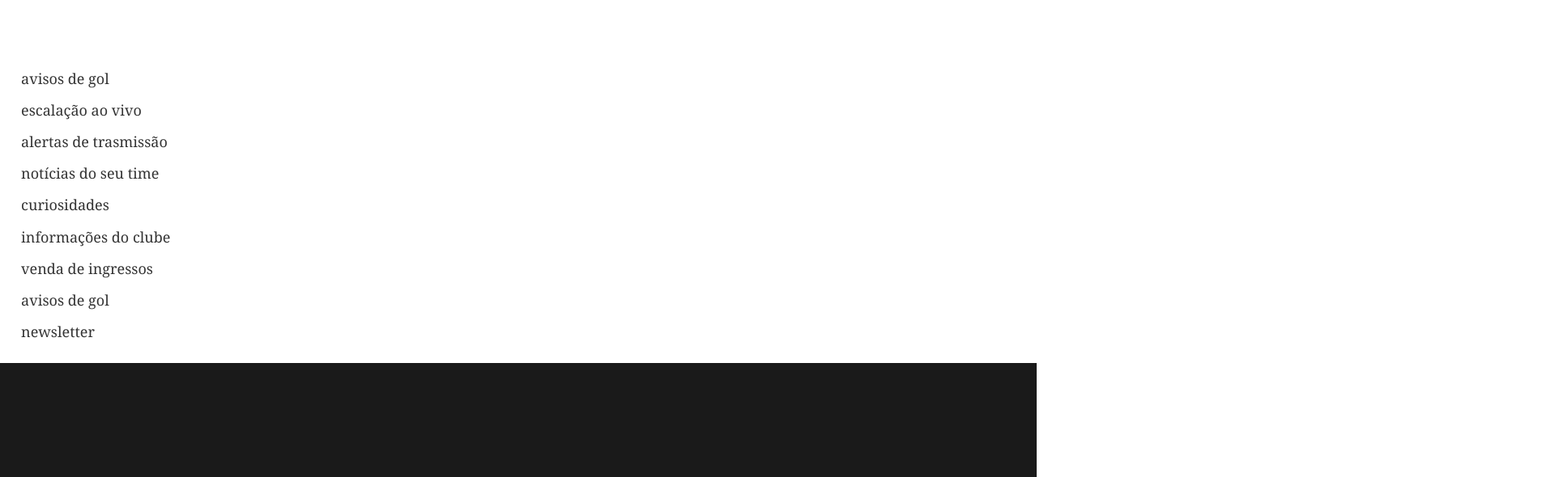
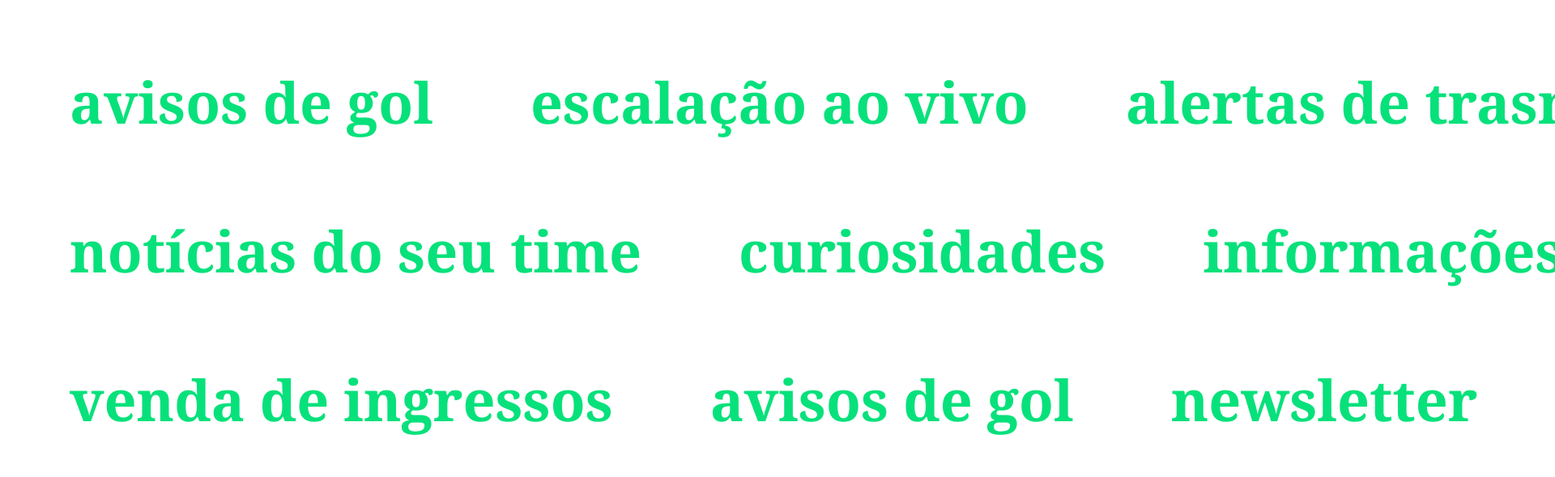
Before and after one commit to soccer-it/web-landing, a Gatsby site: page / in a window 1280 px wide. Shown: the part 6840-7430 px from the top of the page at 81% size, 1920 px wide, since content can reach past the window. Built offline with nearby package versions, Linux system fonts and the light colour scheme; Gatsby itself is replaced by a stand-in of ours.

Commit message:
all landing on desktop working

```diff
--- a/src/components/WhatToUse/index.js
+++ b/src/components/WhatToUse/index.js
@@ -13,9 +13,13 @@ const WhatToUse = () => {
         <li className="item">avisos de gol</li>
         <li className="item">escalação ao vivo</li>
         <li className="item">alertas de trasmissão</li>
+      </ul>
+      <ul className="list">
         <li className="item">notícias do seu time</li>
         <li className="item">curiosidades</li>
         <li className="item">informações do clube</li>
+      </ul>
+      <ul className="list">
         <li className="item">venda de ingressos</li>
         <li className="item">avisos de gol</li>
         <li className="item">newsletter</li>
--- a/src/components/WhatToUse/what-to-use.scss
+++ b/src/components/WhatToUse/what-to-use.scss
@@ -1,8 +1,25 @@
 .what-to-use {
+  padding-bottom: 160px;
   .container {
     .title {
-      margin: 0px auto 150px auto;
+      margin: 0px auto 100px auto;
       max-width: 700px;
     }
   }
+
+  .list {
+    padding: 50px 0px;
+    margin-bottom: 0;
+    display: flex;
+
+    .item {
+      margin-bottom: 0;
+      font-size: 70px;
+      line-height: 84px;
+      font-weight: 700;
+      color: #07E17B;
+      flex-shrink: 0;
+      padding: 0 60px;
+    }
+  }
 }
```
